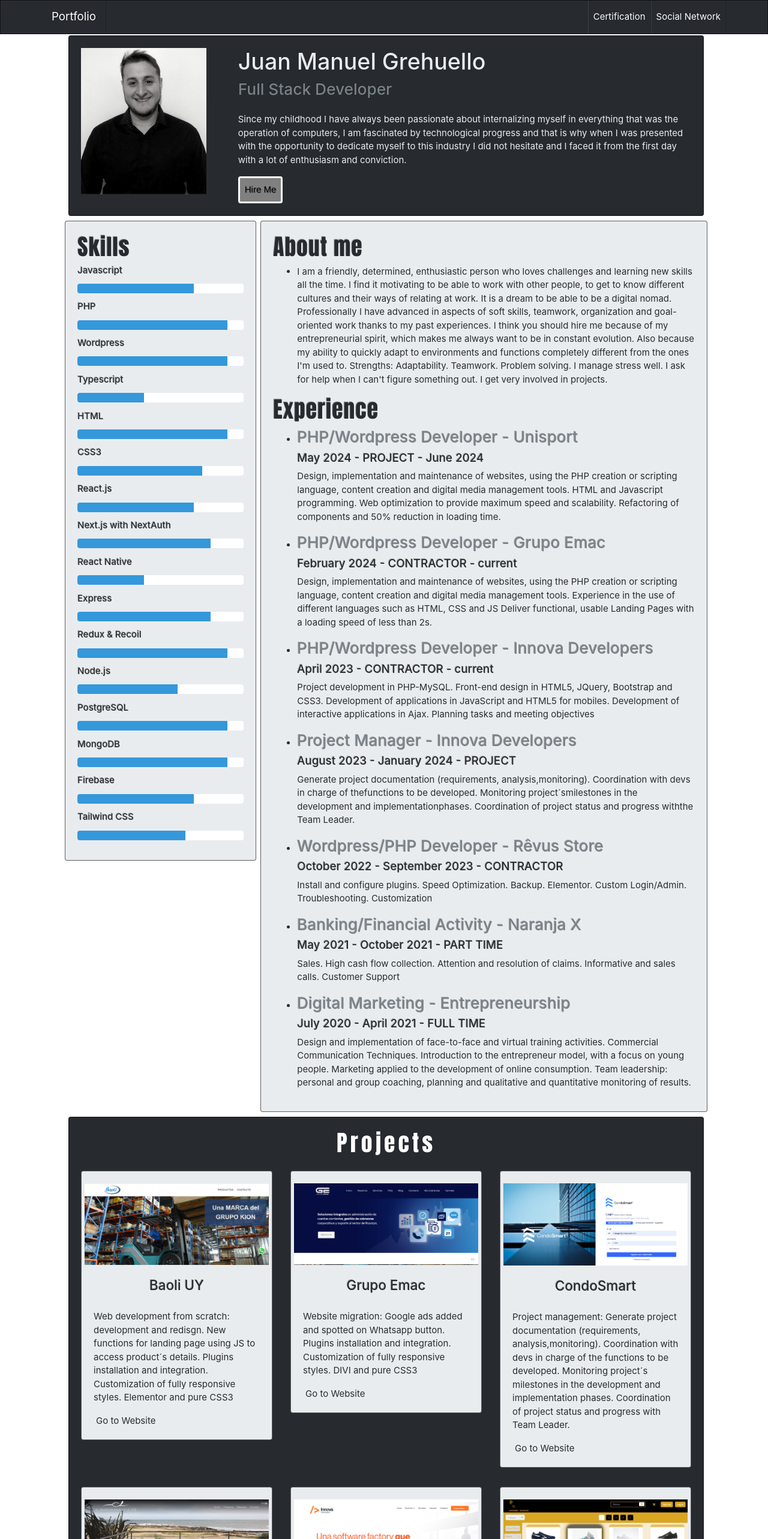
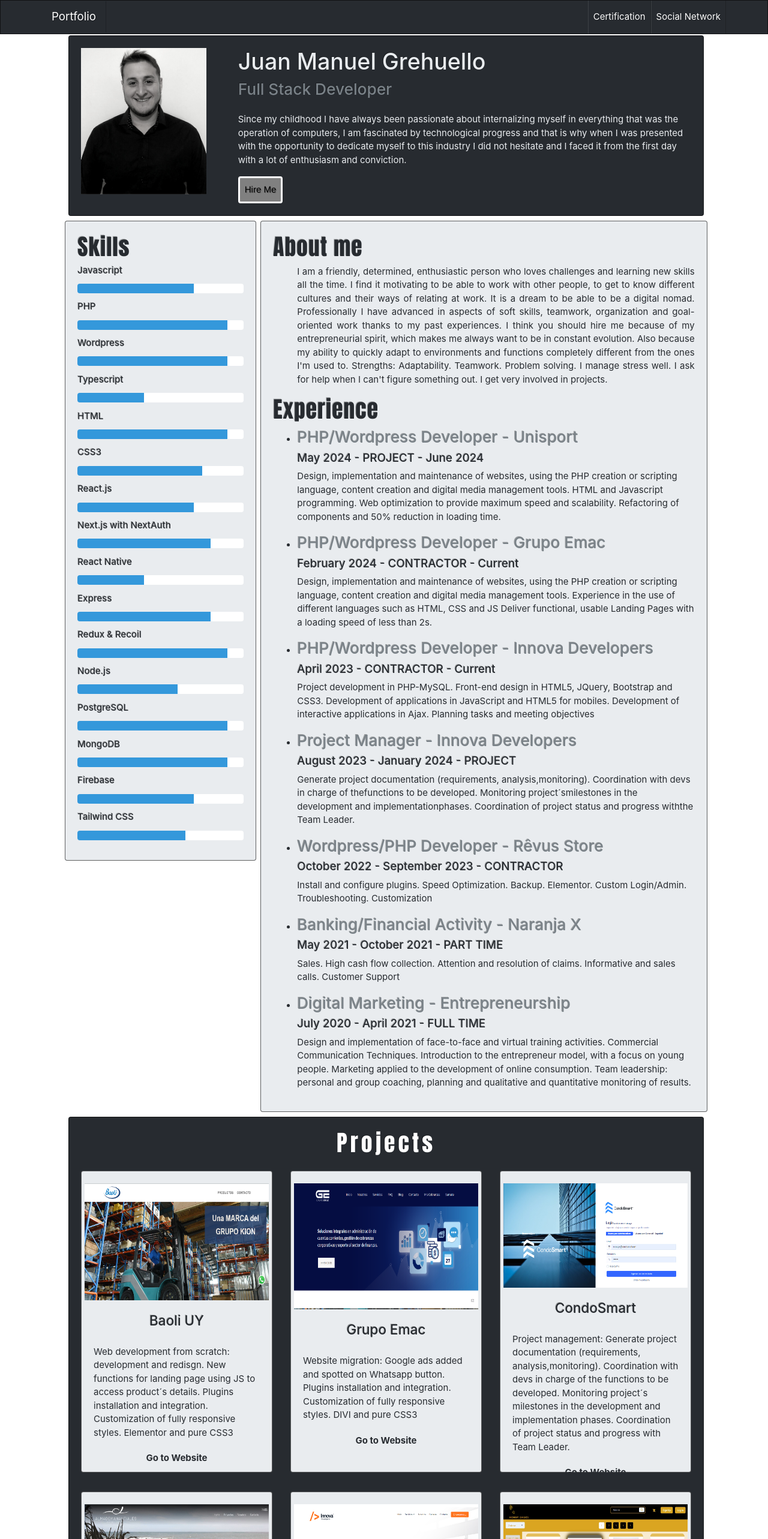
Before and after one commit to JuanmaGre/nextjs-blog-portfolio, a Next.js app: page / in a window 1280 px wide. Shown: the top 2566 px of the page at 60% size. Built offline with nearby package versions, Linux system fonts and the light colour scheme; a small style sheet from the web is missing.

Commit message:
estilos proyectos y justificado

```diff
--- a/global.css
+++ b/global.css
@@ -147,3 +147,14 @@ div#__next > div {
     border-top-color: #ffbb00;
     border-left-color: #ffbb00;
 }
+
+.no-lst-style {
+    list-style: none;
+    text-align: justify;
+}
+
+.text-linked {
+    font-weight: 700;
+    display: flex;
+    justify-content: center;
+}
--- a/pages/index.js
+++ b/pages/index.js
@@ -67,7 +67,7 @@ const index = () => (
                 {/* Experience Section */}
                 <div className="card-body">
                     <h1 className="title">About me</h1>
-                    <ul>
+                    <ul className="no-lst-style">
                         {me.map(( {description} , index) => (
                             <li key={index}>
                                 <p>{description}</p>
@@ -79,7 +79,7 @@ const index = () => (
                     {experiences.map( ({ title, description, from, to } , index) => (
                         <li key={index}>
                             <h3 className="text-secondary">{title}</h3>
-                            <h5>{from} {to ? `- ${to}` : "- current"}</h5>
+                            <h5>{from} {to ? `- ${to}` : "- Current"}</h5>
                             <p>{description}</p>
                         </li>
                     ))}
@@ -101,7 +101,7 @@ const index = () => (
 
                         {projects.slice(0, 6).map(({name , description , image , mainURL } , i) => (
                             <div className="col-md-4 py-3" key={i}>
-                                <div className="card h-80 bg-light text-dark">
+                                <div className="card h-100 bg-light text-dark">
                                     <div className="row">
                                         <img
                                             src={`/${image}`}
@@ -112,10 +112,10 @@ const index = () => (
                                         <h4 className="text-center">{name}</h4>
 
                                         <div className="card-body text-dark">
-                                            <p>{description}</p>
+                                            <p className="justify">{description}</p>
                                             <a
                                                 href={mainURL}
-                                                className="p-1 btn-outline-dark"
+                                                className="p-1 btn-outline-dark text-linked"
                                                 target="_blank"
                                                 >Go to Website</a>
                                         </div>
```
